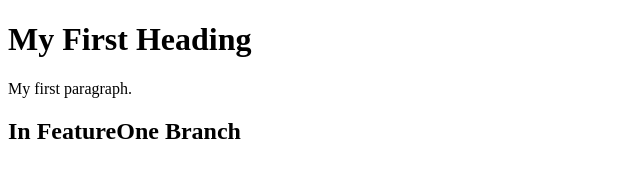
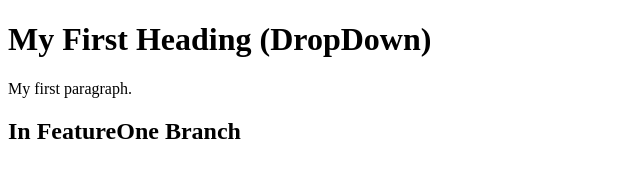
Before and after one commit to JayantKashiv/ACD, a plain HTML site: page index.html in a window 1280 px wide. Shown: the whole page, without its empty margins (0-640 px from the left). Drawn offline with Linux system fonts and the light colour scheme.

```diff
--- a/index.html
+++ b/index.html
@@ -2,7 +2,7 @@
 <html>
 <body>
 
-<h1>My First Heading</h1>
+<h1>My First Heading (DropDown)</h1>
 <p>My first paragraph.</p>
 <h2>In FeatureOne Branch</h2>
 
```
